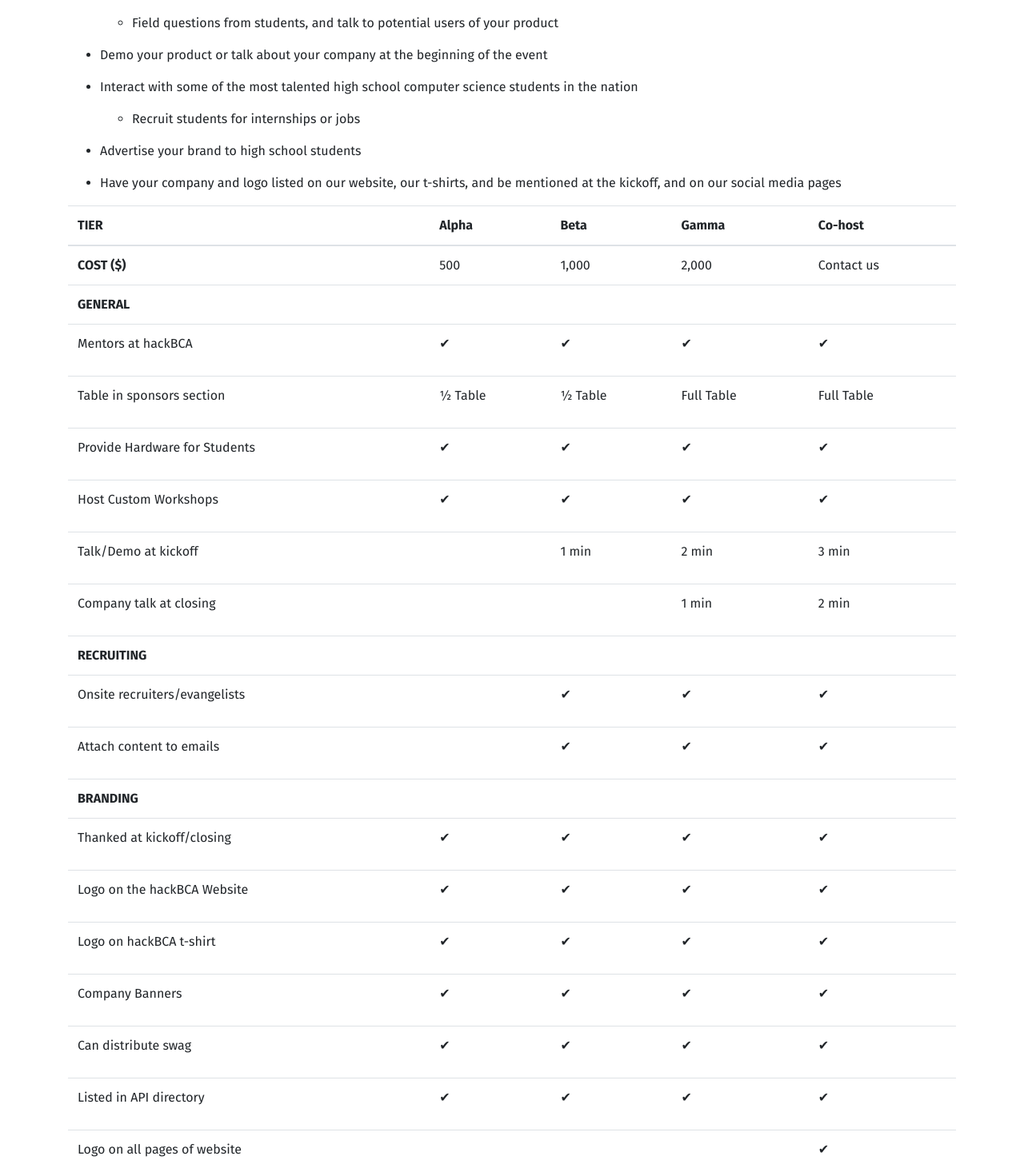
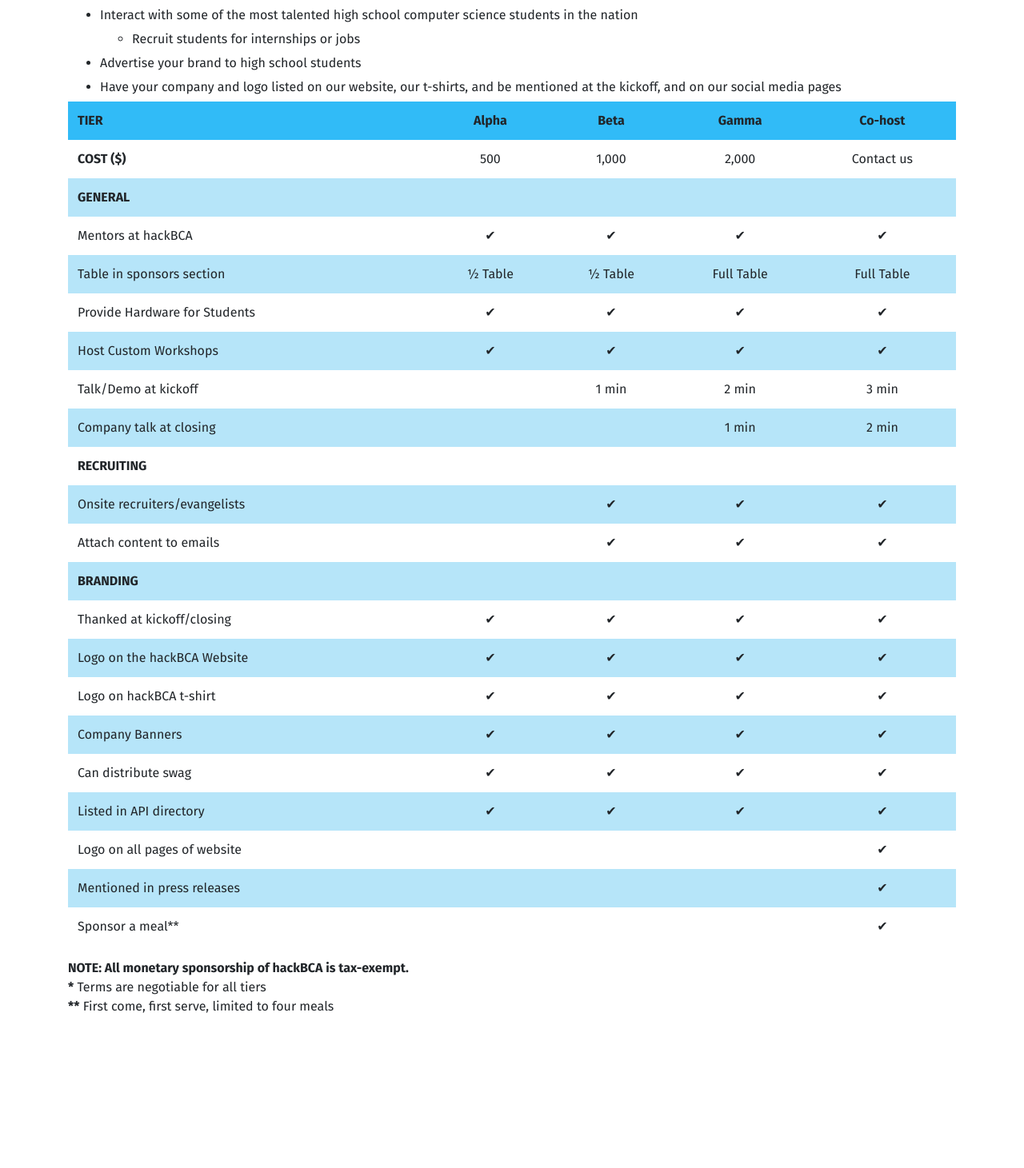
Before and after one commit to hackBCA/hackbcafive, a Next.js app: page /sponsor in a window 1280 px wide. Shown: the part 609-2070 px from the top of the page at 80% size. After the commit the page ends 1880 px from the top, so only its background shows below. Built offline with nearby package versions, Linux system fonts and the light colour scheme.

Commit message:
Add CSS to sponsors page

```diff
--- a/pages/sponsor.jsx
+++ b/pages/sponsor.jsx
@@ -1,9 +1,35 @@
 import ContentPage from "../components/ContentPage";
 
 export default () => <ContentPage title="Sponsor Us">
+    <style jsx>{`
+        li {
+            margin-top: -10px;
+            margin-bottom: -10px;
+        }
+
+        thead {
+            background: #31bbf7;
+        }
+
+        tr:nth-child(2n) {
+            background: #b6e5f9;
+        }
+
+        .table th, .table td {
+            text-align: center;
+            vertical-align: middle;
+            border: none;
+        }
+
+        tr * p {
+            margin:auto;
+            text-align: left;
+        }
+    `}</style>
+
     <h1><span>About Sponsoring</span></h1>
     <h4><span><strong>WHO WE ARE</strong></span></h4>
-    <p><span><strong>hackBCA V</strong> is the long-awaited return of hackBCA’s classic hackathon format that will take place on February 13-14, 2019 for approximately 250-300 high schoolers. The event will be open to people of all skill levels, and will include hacking, workshops, talks, and games.</span></p>
+    <p><span><strong>hackBCA V</strong> is the long-awaited return of hackBCA’s classNameic hackathon format that will take place on February 13-14, 2019 for approximately 250-300 high schoolers. The event will be open to people of all skill levels, and will include hacking, workshops, talks, and games.</span></p>
     <h4><span><strong>WHY JOIN US</strong></span></h4>
 
     <p><span>Sponsors get the opportunity to:</span></p>
@@ -52,10 +78,12 @@
         </li>
     </ul>
 
-    <table class="table">
+    <table className="table">
         <thead>
-            <tr class="header">
-                <th><span><strong>TIER</strong></span></th>
+            <tr className="header">
+                <th>
+                    <p><span><strong>TIER</strong></span></p>
+                </th>
                 <th><span><strong>Alpha</strong></span></th>
                 <th><span><strong>Beta</strong></span></th>
                 <th><span><strong>Gamma</strong></span></th>
@@ -63,21 +91,25 @@
             </tr>
         </thead>
         <tbody>
-            <tr class="odd">
-                <td><span><strong>COST ($)</strong></span></td>
+            <tr>
+                <td>
+                    <p><span><strong>COST ($)</strong></span></p>
+                </td>
                 <td><span>500</span></td>
                 <td><span>1,000</span></td>
                 <td><span>2,000</span></td>
                 <td><span>Contact us</span></td>
             </tr>
-            <tr class="even">
-                <td><span><strong>GENERAL</strong></span></td>
+            <tr>
+                <td>
+                    <p><span><strong>GENERAL</strong></span></p>
+                </td>
                 <td><span></span></td>
                 <td><span></span></td>
                 <td><span></span></td>
                 <td><span></span></td>
             </tr>
-            <tr class="odd">
+            <tr>
                 <td>
                     <p><span>Mentors at hackBCA</span></p>
                 </td>
@@ -86,7 +118,7 @@
                 <td><span>✔</span></td>
                 <td><span>✔</span></td>
             </tr>
-            <tr class="even">
+            <tr>
                 <td>
                     <p><span>Table in sponsors section</span></p>
                 </td>
@@ -95,7 +127,7 @@
                 <td><span>Full Table</span></td>
                 <td><span>Full Table</span></td>
             </tr>
-            <tr class="odd">
+            <tr>
                 <td>
                     <p><span>Provide Hardware for Students</span></p>
                 </td>
@@ -104,7 +136,7 @@
                 <td><span>✔</span></td>
                 <td><span>✔</span></td>
             </tr>
-            <tr class="even">
+            <tr>
                 <td>
                     <p><span>Host Custom Workshops</span></p>
                 </td>
@@ -113,7 +145,7 @@
                 <td><span>✔</span></td>
                 <td><span>✔</span></td>
             </tr>
-            <tr class="odd">
+            <tr>
                 <td>
                     <p><span>Talk/Demo at kickoff</span></p>
                 </td>
@@ -122,7 +154,7 @@
                 <td><span>2 min</span></td>
                 <td><span>3 min</span></td>
             </tr>
-            <tr class="even">
+            <tr>
                 <td>
                     <p><span>Company talk at closing</span></p>
                 </td>
@@ -131,14 +163,16 @@
                 <td><span>1 min</span></td>
                 <td><span>2 min</span></td>
             </tr>
-            <tr class="odd">
-                <td><strong><span>RECRUITING</span></strong></td>
+            <tr>
+                <td>
+                    <p><strong><span>RECRUITING</span></strong></p>
+                </td>
                 <td><span></span></td>
                 <td><span></span></td>
                 <td><span></span></td>
                 <td><span></span></td>
             </tr>
-            <tr class="even">
+            <tr>
                 <td>
                     <p><span>Onsite recruiters/evangelists</span></p>
                 </td>
@@ -147,7 +181,7 @@
                 <td><span>✔</span></td>
                 <td><span>✔</span></td>
             </tr>
-            <tr class="odd">
+            <tr>
                 <td>
                     <p><span>Attach content to emails</span></p>
                 </td>
@@ -156,14 +190,16 @@
                 <td><span>✔</span></td>
                 <td><span>✔</span></td>
             </tr>
-            <tr class="even">
-                <td><strong><span>BRANDING</span></strong></td>
+            <tr>
+                <td>
+                    <p><strong><span>BRANDING</span></strong></p>
+                </td>
                 <td><span></span></td>
                 <td><span></span></td>
                 <td><span></span></td>
                 <td><span></span></td>
             </tr>
-            <tr class="odd">
+            <tr>
                 <td>
                     <p><span>Thanked at kickoff/closing</span></p>
                 </td>
@@ -172,7 +208,7 @@
                 <td><span>✔</span></td>
                 <td><span>✔</span></td>
             </tr>
-            <tr class="even">
+            <tr>
                 <td>
                     <p><span>Logo on the hackBCA Website</span></p>
                 </td>
@@ -181,7 +217,7 @@
                 <td><span>✔</span></td>
                 <td><span>✔</span></td>
             </tr>
-            <tr class="odd">
+            <tr>
                 <td>
                     <p><span>Logo on hackBCA t-shirt</span></p>
                 </td>
@@ -190,7 +226,7 @@
                 <td><span>✔</span></td>
                 <td><span>✔</span></td>
             </tr>
-            <tr class="even">
+            <tr>
                 <td>
                     <p><span>Company Banners</span></p>
                 </td>
@@ -199,7 +235,7 @@
                 <td><span>✔</span></td>
                 <td><span>✔</span></td>
             </tr>
-            <tr class="odd">
+            <tr>
                 <td>
                     <p><span>Can distribute swag</span></p>
                 </td>
@@ -208,7 +244,7 @@
                 <td><span>✔</span></td>
                 <td><span>✔</span></td>
             </tr>
-            <tr class="even">
+            <tr>
                 <td>
                     <p><span>Listed in API directory</span></p>
                 </td>
@@ -217,7 +253,7 @@
                 <td><span>✔</span></td>
                 <td><span>✔</span></td>
             </tr>
-            <tr class="odd">
+            <tr>
                 <td>
                     <p><span>Logo on all pages of website</span></p>
                 </td>
@@ -226,7 +262,7 @@
                 <td><span></span></td>
                 <td><span>✔</span></td>
             </tr>
-            <tr class="even">
+            <tr>
                 <td>
                     <p><span>Mentioned in press releases</span></p>
                 </td>
@@ -235,7 +271,7 @@
                 <td><span></span></td>
                 <td><span>✔</span></td>
             </tr>
-            <tr class="odd">
+            <tr>
                 <td>
                     <p><span>Sponsor a meal**</span></p>
                 </td>
@@ -246,7 +282,11 @@
             </tr>
         </tbody>
     </table>
-    <p><span><strong>NOTE: All monetary sponsorship of hackBCA is tax-exempt.</strong></span></p>
-    <p><span><strong>*</strong> Terms are negotiable for all tiers</span></p>
-    <p><span><strong>**</strong> First come, first serve, limited to four meals</span></p>
+    <p>
+        <span><strong>NOTE: All monetary sponsorship of hackBCA is tax-exempt.</strong></span>
+        <br/>
+        <span><strong>*</strong> Terms are negotiable for all tiers</span>
+        <br/>
+        <span><strong>**</strong> First come, first serve, limited to four meals</span>
+    </p>
 </ContentPage>
```
